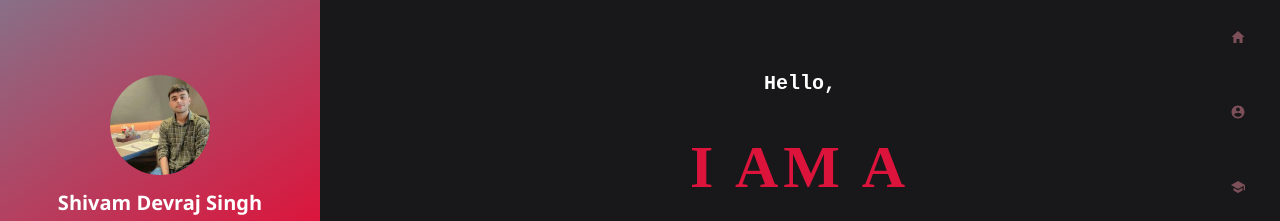
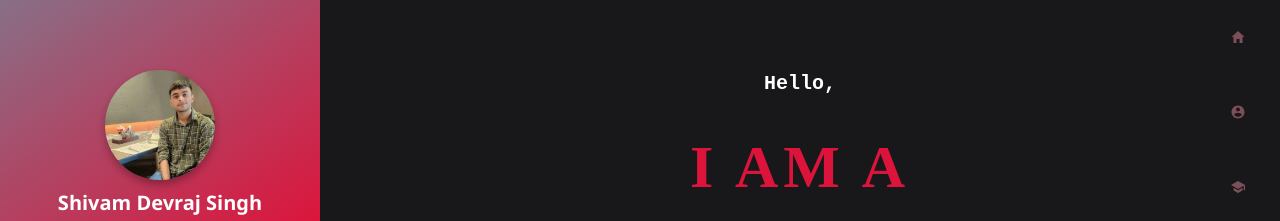
Before and after one commit to Shivamds15/simp-portfolio, a plain HTML site: page index.html in a window 1280 px wide. In both pictures the pointer is over the picture 160 px from the left and 301 px from the top of the page. Shown: the part 176-397 px from the top of the page. Drawn offline with nearby package versions, Linux system fonts and the light colour scheme.

Commit message:
Update style.css

```diff
--- a/style.css
+++ b/style.css
@@ -39,6 +39,12 @@ html{
   width:100px;
   object-fit:cover;
   border-radius:50%;
+  transition: transform 0.3s ease, box-shadow 0.3s ease;
+  }
+
+  .picture:hover {
+    transform: scale(1.1);
+    box-shadow: 0 4px 8px rgba(0, 0, 0, 0.3);
   }
 
   .name{
```
